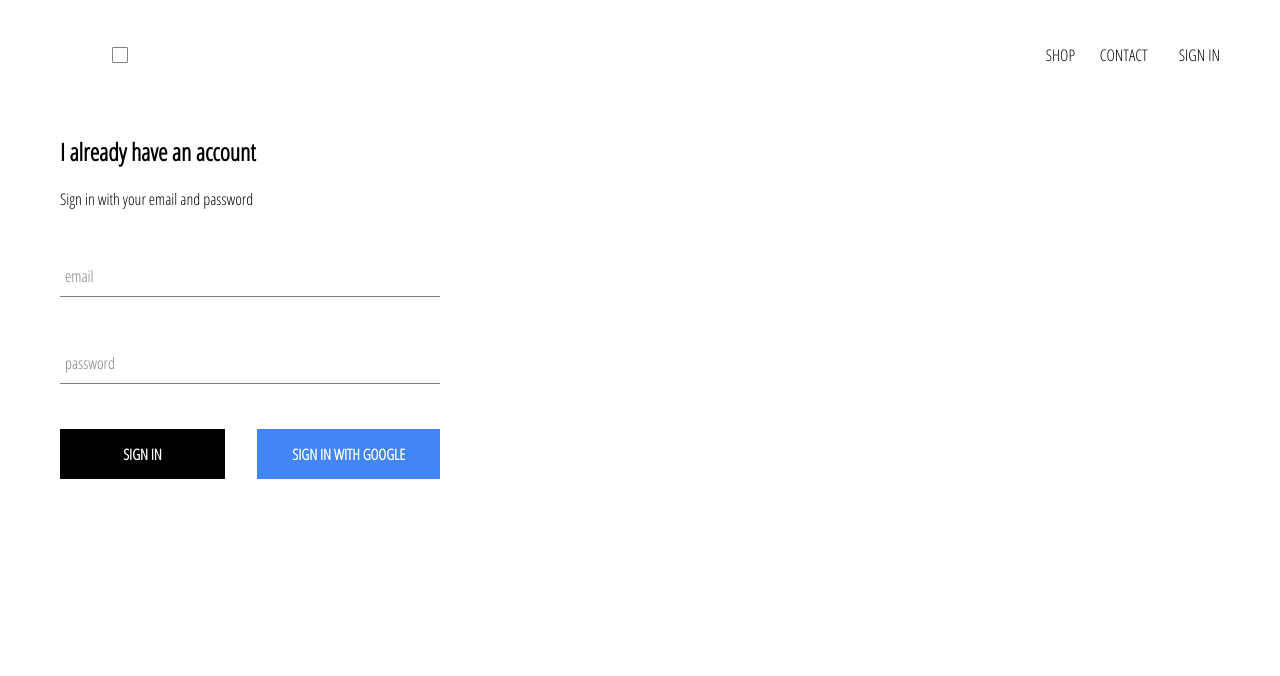
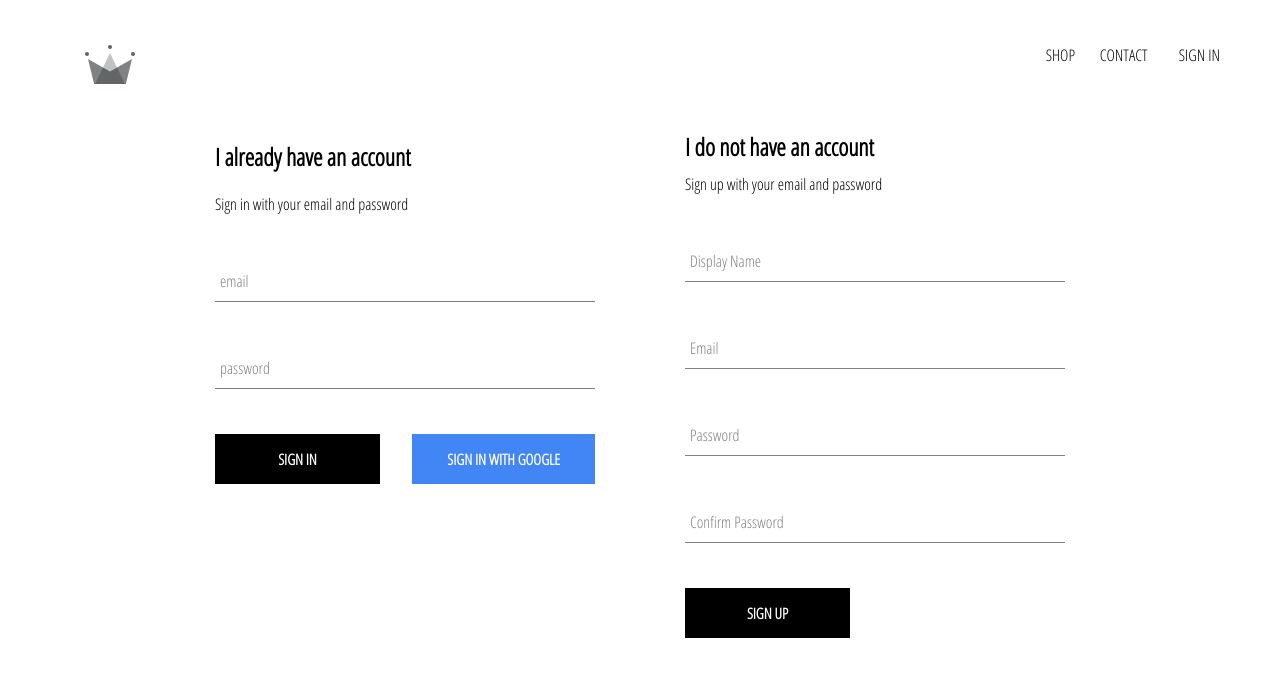
Before and after one commit to jubairmr9/hassan-clothing, a React (Create React App) app: page /signin in a window 1280 px wide. Shown: the top 676 px of the page. Built offline with nearby package versions, Linux system fonts and the light colour scheme; no server answers.

Commit message:
Implemented firebase utils. Added sign-up component. Included ability to store authenticated users in the firestore database

```diff
--- a/src/App.js
+++ b/src/App.js
@@ -7,7 +7,7 @@
 import ShopPage from './pages/shop/shop.component';
 import Header from './components/header/header.component';
 import SignInAndSignUpPage from './pages/sign-in-and-sign-up/sign-in-and-sign-up.component.jsx';
-import { auth } from './firebase/firebase.utils';
+import { auth, createUserProfileDocument } from './firebase/firebase.utils';
 
 class App extends React.Component {
   constructor() {
@@ -21,10 +21,20 @@
   unsubscribeFromAuth = null;
 
   componentDidMount() {
-    auth.onAuthStateChanged(user => {
-      this.setState({ currentUser: user })
+    this.unsubscribeFromAuth = auth.onAuthStateChanged(async userAuth => {
+      if (userAuth) {
+        const userRef = await createUserProfileDocument(userAuth);
 
-      console.log(user);
+        userRef.onSnapshot(snapShot => {
+          this.setState({
+            currentUser: {
+              id: snapShot.id,
+              ...snapShot.data()
+            }
+          })
+        });
+      }
+      this.setState({ currentUser: userAuth });
     })
   }
 
--- a/src/components/header/header.component.jsx
+++ b/src/components/header/header.component.jsx
@@ -3,7 +3,7 @@
 
 import { auth } from "../../firebase/firebase.utils";
 
-import { ReactComponent as Logo } from "../../assets/h-logo.svg"
+import { ReactComponent as Logo } from "../../assets/crown.svg"
 
 import "./header.style.scss"
 
--- a/src/components/header/header.style.scss
+++ b/src/components/header/header.style.scss
@@ -9,11 +9,6 @@
         height: 100%;
         width: 70px;
         padding: 25px;
-
-        .logo {
-            height: inherit;
-            width: inherit;
-        }
     }
 
     .options{
--- /dev/null
+++ b/src/components/sign-up/sign-up.componrnt.jsx
@@ -0,0 +1,100 @@
+import React from "react";
+
+import FormInput from "../form-input/form-input.component";
+import CustomButton from "../custom-button/custom-button.component";
+
+import { auth, createUserProfileDocument } from "../../firebase/firebase.utils";
+
+import "./sign-up.styles.scss";
+
+class SignUp extends React.Component {
+    constructor(){
+        super();
+
+        this.state = {
+            displayName: "",
+            email: "",
+            password: "",
+            confirmPassword: ""
+        }
+    }
+
+    handleSubmit = async event => {
+        event.preventDefault();
+
+        const { displayName, email, password, confirmPassword } = this.state;
+
+        if(password !== confirmPassword) {
+            alert("passwords don't match");
+            return;
+        }
+
+        try {
+            const { user } = await auth.createUserWithEmailAndPassword(email, password);
+
+            await createUserProfileDocument(user, { displayName });
+
+            this.setState({
+                displayName: "",
+                email: "",
+                password: "",
+                confirmPassword: ""
+            });
+        } catch (error) {
+            console.error(error);
+        }
+    };
+
+    handleChange = event => {
+        const { name, value } = event.target;
+
+        this.setState({ [name]: value });
+    }
+
+    render() {
+        const { displayName, email, password, confirmPassword } = this.state;
+        return(
+            <div className="sign-up">
+                <h2 className="title"> I do not have an account</h2>
+                <span>Sign up with your email and password</span>
+                <form className="sign-up-form" onSubmit={this.handleSubmit}>
+                    <FormInput
+                        type="text"
+                        name="displayName"
+                        value={displayName}
+                        onChange={this.handleChange}
+                        label="Display Name"
+                        required
+                    />
+                    <FormInput
+                        type="email"
+                        name="email"
+                        value={email}
+                        onChange={this.handleChange}
+                        label="Email"
+                        required
+                    />
+                    <FormInput
+                        type="password"
+                        name="password"
+                        value={password}
+                        onChange={this.handleChange}
+                        label="Password"
+                        required
+                    />
+                    <FormInput
+                        type="password"
+                        name="confirmPassword"
+                        value={confirmPassword}
+                        onChange={this.handleChange}
+                        label="Confirm Password"
+                        required
+                    />
+                    <CustomButton type="submit">SIGN UP</CustomButton>
+                </form>
+            </div>
+        )
+    }
+}
+
+export default SignUp;
--- /dev/null
+++ b/src/components/sign-up/sign-up.styles.scss
@@ -0,0 +1,9 @@
+.sign-up {
+    display: flex;
+    flex-direction: column;
+    width: 380px;
+
+    .title {
+        margin: 10px 0;
+    }
+}
--- a/src/firebase/firebase.utils.js
+++ b/src/firebase/firebase.utils.js
@@ -12,6 +12,32 @@
     measurementId: "G-HHERVKJFLM"
   };
 
+export const createUserProfileDocument = async (userAuth, additionalData) => {
+    if  (!userAuth) return;
+
+    const userRef = firestore.doc(`users/${userAuth.uid}`);
+
+    const snapShot = await userRef.get();
+
+    if(!snapShot.exists) {
+        const { displayName, email } = userAuth;
+        const createdAt = new Date();
+
+        try {
+            await userRef.set({
+                displayName,
+                email,
+                createdAt,
+                ...additionalData
+            })
+        } catch (error) {
+            console.log("error creating user", error.message);
+        }
+    }
+
+    return userRef;
+}
+
 firebase.initializeApp(config);
 
 export const auth = firebase.auth();
--- a/src/pages/sign-in-and-sign-up/sign-in-and-sign-up.component.jsx
+++ b/src/pages/sign-in-and-sign-up/sign-in-and-sign-up.component.jsx
@@ -1,12 +1,14 @@
 import React from "react";
 
 import SignIn from "../../components/sign-in/sign-in.component";
+import SignUp from "../../components/sign-up/sign-up.componrnt";
 
 import "./sign-in-and-sign-up.styles.scss";
 
 const SignInAndSignUpPage = () => (
     <div className="sign-in-and-sign-up">
         <SignIn />
+        <SignUp />
     </div>
 );
 
--- a/src/pages/sign-in-and-sign-up/sign-in-and-sign-up.styles.scss
+++ b/src/pages/sign-in-and-sign-up/sign-in-and-sign-up.styles.scss
@@ -0,0 +1,6 @@
+.sign-in-and-sign-up {
+    width: 850px;
+    display: flex;
+    justify-content: space-between;
+    margin: 30px auto;
+}
```
